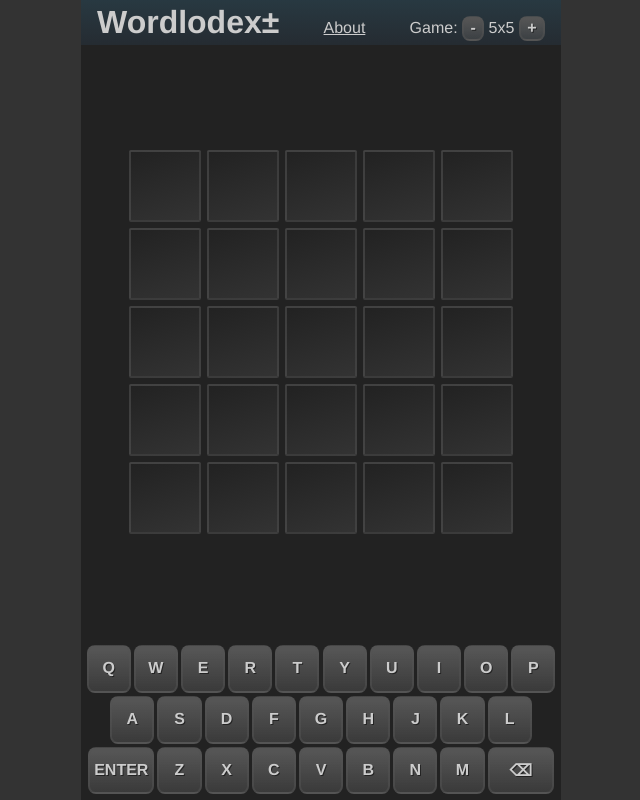
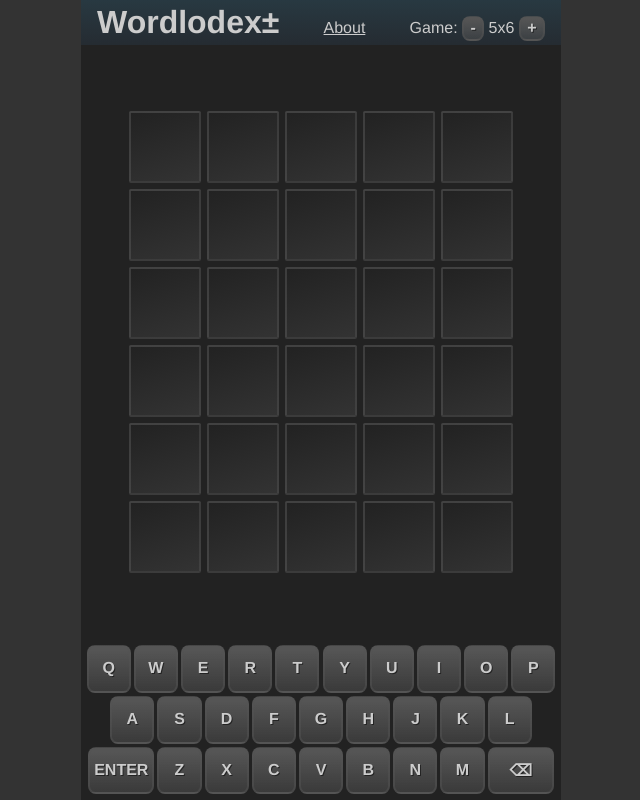
Before and after one commit to uniphil/wordlodex, a Vue app: page / in a window 1280 px wide. Shown: the whole page, without its empty margins (319-959 px from the left). Built offline with nearby package versions, Linux system fonts and the light colour scheme.

Commit message:
huh wordle is actually 5x6

```diff
--- a/src/App.vue
+++ b/src/App.vue
@@ -57,11 +57,11 @@
 
 const wordSets = [
   null, // nothing for length zero
-  {file: 'gwords-01.txt', selection: 3, guesses: 2},
+  {file: 'gwords-01.txt', selection: 3, guesses: 3},
   {file: 'gwords-02.txt', selection: 80, guesses: 5},
-  {file: 'gwords-03.txt', selection: 600, guesses: 5},
-  {file: 'gwords-04.txt', selection: 2222, guesses: 5},
-  {file: 'gwords-05.txt', selection: 3000, guesses: 5},
+  {file: 'gwords-03.txt', selection: 600, guesses: 6},
+  {file: 'gwords-04.txt', selection: 2222, guesses: 6},
+  {file: 'gwords-05.txt', selection: 3000, guesses: 6},
   {file: 'gwords-06.txt', selection: 4000, guesses: 6},
   {file: 'gwords-07.txt', selection: 6000, guesses: 7},
   {file: 'gwords-08.txt', selection: 8400, guesses: 8},
```
Also changed, not shown: 6 other files (tests, documents, lock files or other folders).
